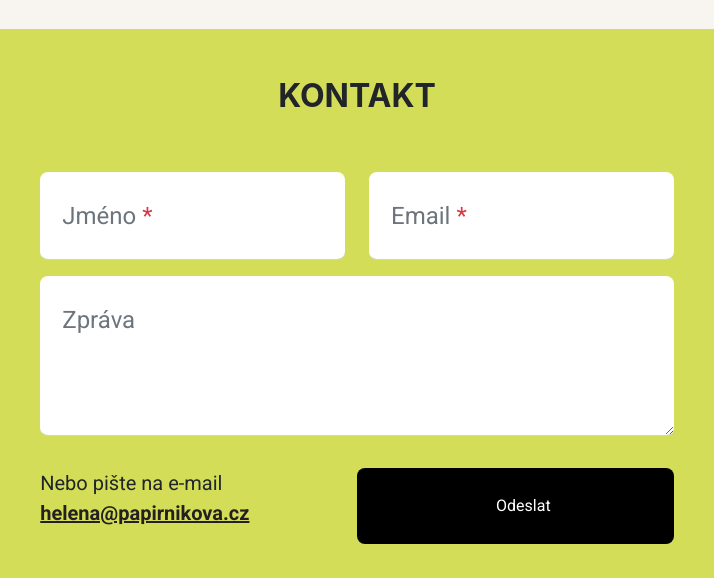
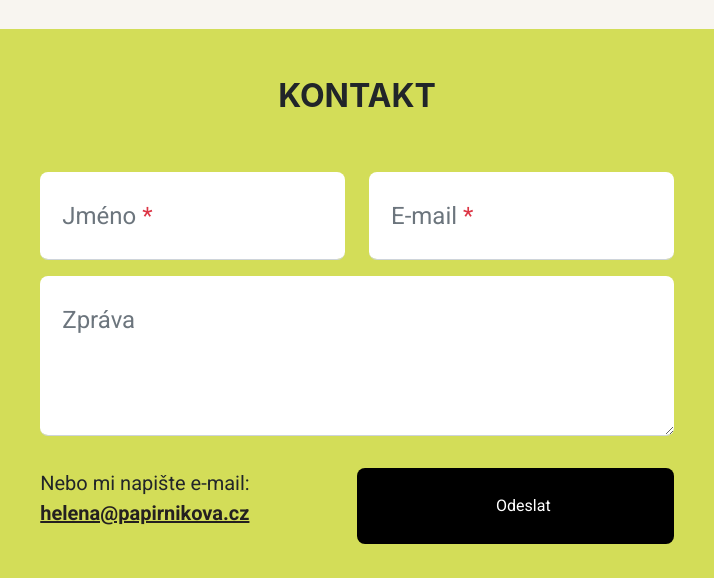
Before and after one commit to Papirnikova/papirnikova-cz, a plain HTML site: page public/index.html in a window 1280 px wide. Shown: the part 2390-2968 px from the top of the page, 283-997 px from the left. Drawn offline with nearby package versions, Linux system fonts and the light colour scheme.

Commit message:
Form: Fix texts

```diff
--- a/public/index.html
+++ b/public/index.html
@@ -259,18 +259,18 @@
                     <input type="hidden" name="recaptcha_response" id="recaptchaResponse">
                     <input type="checkbox" name="botcheck" id="" style="display: none;">
                     <div class="form-floating mb-3 col-lg-6 ">
-                        <input class="form-control rounded" id="name" type="text" placeholder="Enter your name..."
+                        <input class="form-control rounded" id="name" type="text" placeholder="Jméno"
                                name="name" required>
                         <label for="name">Jméno <span class="text-danger">*</span></label>
                     </div>
                     <div class="form-floating mb-3 col-lg-6">
-                        <input class="form-control rounded" id="email" type="email" placeholder="name@example.com"
+                        <input class="form-control rounded" id="email" type="email" placeholder="E-mail"
                                name="email" required>
-                        <label for="email">Email <span class="text-danger">*</span></label>
+                        <label for="email">E-mail <span class="text-danger">*</span></label>
                     </div>
                     <div class="form-floating mb-3">
                             <textarea class="form-control rounded" id="message" type="text"
-                                      placeholder="Enter your message here..." style="height: 10rem" name="message"
+                                      placeholder="Zpráva" style="height: 10rem" name="message"
                                       required></textarea>
                         <label for="message">Zpráva</label>
                     </div>
@@ -278,7 +278,7 @@
                         <p class="text-base text-center text-gray-400" id="result"></p>
                     </div>
                     <div class="d-flex">
-                        <p class="lead col-lg-6">Nebo pište na e-mail <a
+                        <p class="lead col-lg-6">Nebo mi napište e-mail: <a
                             class="text-dark hover-underline-inverse text-bold"
                             href="mailto:helena@papirnikova.cz">helena@papirnikova.cz</a></p>
                         <button
```
